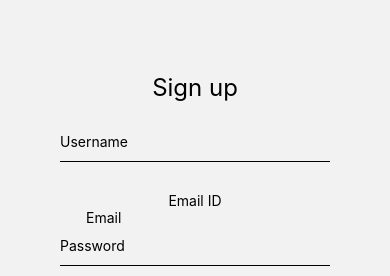
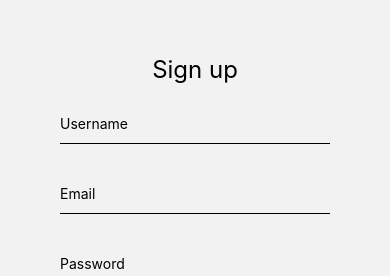
Before and after one commit to salmashaan/first-reactnative, a React Native app: screen / in a window 390 px wide. Shown: the part 213-489 px from the top of the page. Built offline with nearby package versions, Linux system fonts and the light colour scheme; no server answers.

Commit message:
done task 6

```diff
--- a/components/authentication/Singup.js
+++ b/components/authentication/Singup.js
@@ -25,9 +25,9 @@ const Signup = ({ navigation }) => {
         style={styles.authTextInput}
         placeholder="Username"
       />
-      <Text>Email ID</Text>
       <TextInput
         onChangeText={(email) => setUser({ ...user, email })}
+        style={styles.authTextInput}
         placeholder={"Email"}
       />
       <TextInput
--- a/stores/cartStore.js
+++ b/stores/cartStore.js
@@ -1,5 +1,6 @@
 import { makeAutoObservable } from "mobx";
 import { instance } from "./instance";
+import AsyncStorage from "@react-native-async-storage/async-storage";
 
 class CartStore {
   constructor() {
--- a/stores/instance.js
+++ b/stores/instance.js
@@ -1,9 +1,13 @@
 import axios from "axios";
 
+//home
 export const baseURL = "http://192.168.3.14:8000";
+
+//leap
+// export const baseURL = "http://192.168.8.125:8000";
 
 export const instance = axios.create({
   baseURL: `${baseURL}/api`,
 });
 
-export default instance;
+// export default instance;
--- a/stores/shopStore.js
+++ b/stores/shopStore.js
@@ -12,7 +12,7 @@ class ShopStore {
   fetchShops = async () => {
     try {
       const response = await instance.get("/shops");
-      console.log(response.data);
+      // console.log(response.data);
       this.shops = response.data;
       this.loading = false;
     } catch (error) {
```
